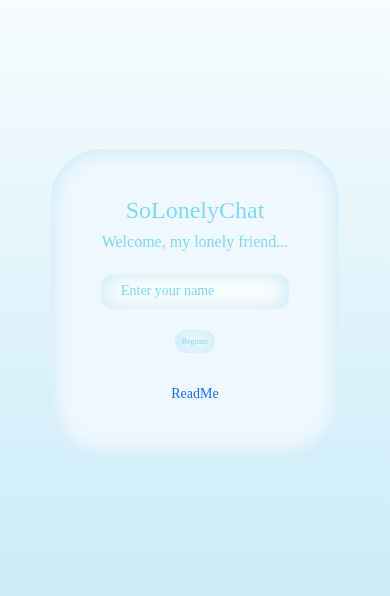
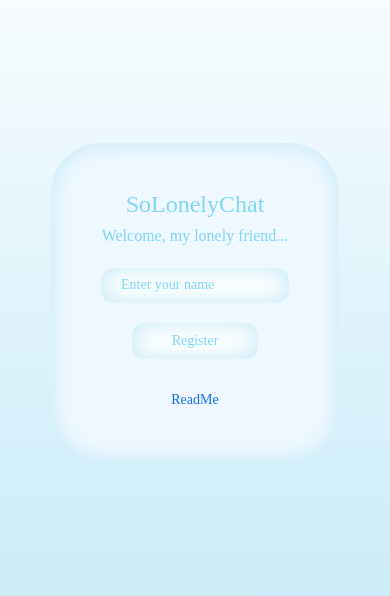
Before and after one commit to Sm1l/SoLonelyChat, a React (Create React App) app: page / in a window 390 px wide. Shown: the part 120-716 px from the top of the page. Built offline with nearby package versions, Linux system fonts and the light colour scheme; a web font is replaced by a local one.

Commit message:
sendbutton

```diff
--- a/src/components/Button/Button.jsx
+++ b/src/components/Button/Button.jsx
@@ -1,10 +1,10 @@
 import React from "react";
 import "./button.scss";
 
-const Button = ({ text, type, buttonClickHandle, buttonRef }) => {
+const Button = ({ text, type, buttonClickHandle, buttonRef, buttonClass }) => {
   return (
     <div>
-      <button type={type} className="button" onClick={buttonClickHandle} ref={buttonRef}>
+      <button type={type} className={`button ${buttonClass}`} onClick={buttonClickHandle} ref={buttonRef}>
         {text}
       </button>
     </div>
--- a/src/components/Button/button.scss
+++ b/src/components/Button/button.scss
@@ -33,7 +33,7 @@
 }
 
 @media (max-width: 768px) {
-  .button {
+  .sendbutton {
     padding: 7px;
     font-size: 8px;
   }
--- a/src/components/ChatForm/ChatForm.jsx
+++ b/src/components/ChatForm/ChatForm.jsx
@@ -8,7 +8,7 @@ const ChatForm = ({ name, text, setText, submitSendClickHandle }) => {
   return (
     <form action="" className="chat__form" onSubmit={submitSendClickHandle}>
       <Input value={text} setValue={setText} text={`${name} is typing...`} />
-      <Button text="Send Message" type="submit" />
+      <Button text="Send Message" type="submit" buttonClass="sendbutton" />
     </form>
   );
 };
```
